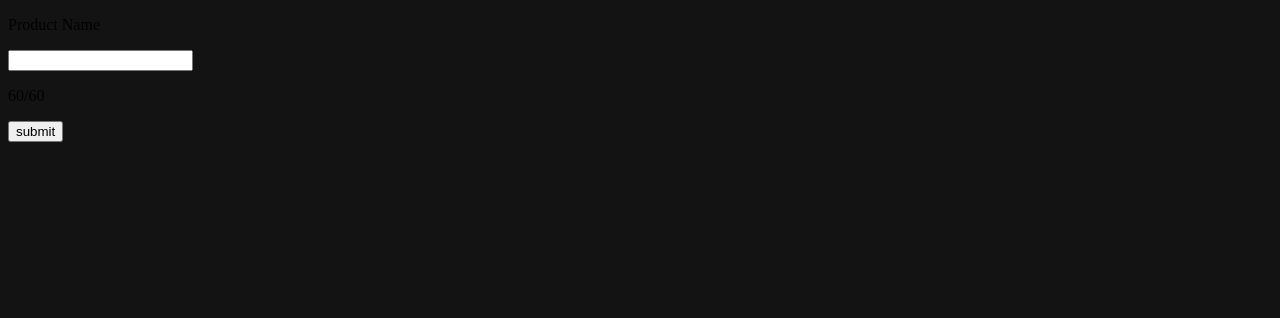
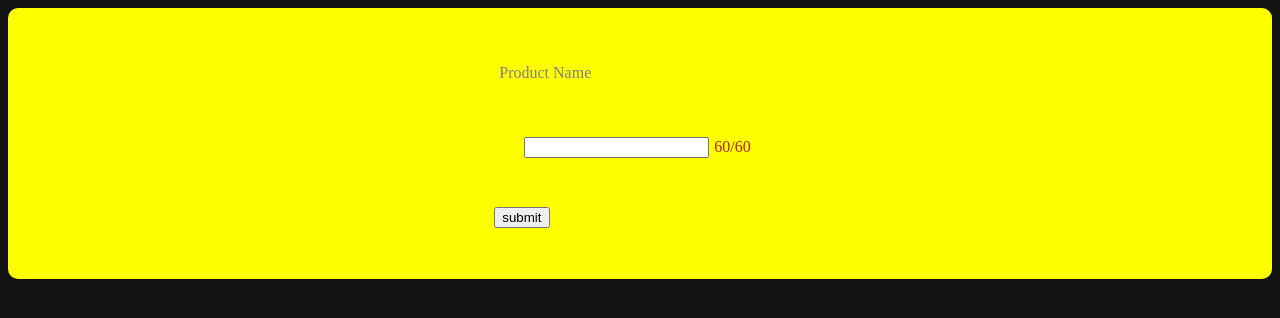
Before and after one commit to Joshvico/JS-Reloaded, a plain HTML site: page DOM/index.html in a window 1280 px wide. Drawn offline with Linux system fonts and the light colour scheme.

Commit message:
starting project

```diff
--- a/DOM/index.css
+++ b/DOM/index.css
@@ -1,3 +1,29 @@
 body{
     background-color: rgb(20, 19, 19);
+    color: grey;
 }
+
+section {
+    background-color: yellow;
+    border-radius: 10px;
+    width: auto;
+    justify-items: center;
+    padding: 1px;
+}
+
+.content{
+    margin: 50px;
+
+}
+
+.tipping{
+    color: brown;
+    display: flex;
+    flex-direction: row;
+    align-items: center;
+    margin: 30px;
+}
+
+p {
+    padding: 5px ;
+}
--- a/DOM/index.html
+++ b/DOM/index.html
@@ -1,22 +1,29 @@
 <!DOCTYPE html>
 <html lang="en">
+
 <head>
   <meta charset="UTF-8" />
   <meta http-equiv="X-UA-Compatible" content="IE=edge" />
   <meta name="viewport" content="width=device-width, initial-scale=1.0" />
   <title>Advanced JavaScript</title>
   <link rel="stylesheet" href="index.css">
-    <script src="app.js" defer></script> <!-- defer attbruite allow use to excute JS once the whole page has been examined -->
+  <script src="app.js" defer></script>
+  <!-- defer attbruite allow use to excute JS once the whole page has been examined -->
 </head>
+
 <body>
   <Section>
+    <div class="content">
     <p>Product Name</p>
-    <div><input type="text">
+    <div class="tipping">
+      <input type="text">
       <p>
-<span>60</span>/60</p>
+        <span>60</span>/60
+      </p>
     </div>
-
     <button type="submit">submit</button>
+  </div>
   </Section>
 </body>
+
 </html>
```
Lines whose indentation alone changed are shown as unchanged.
